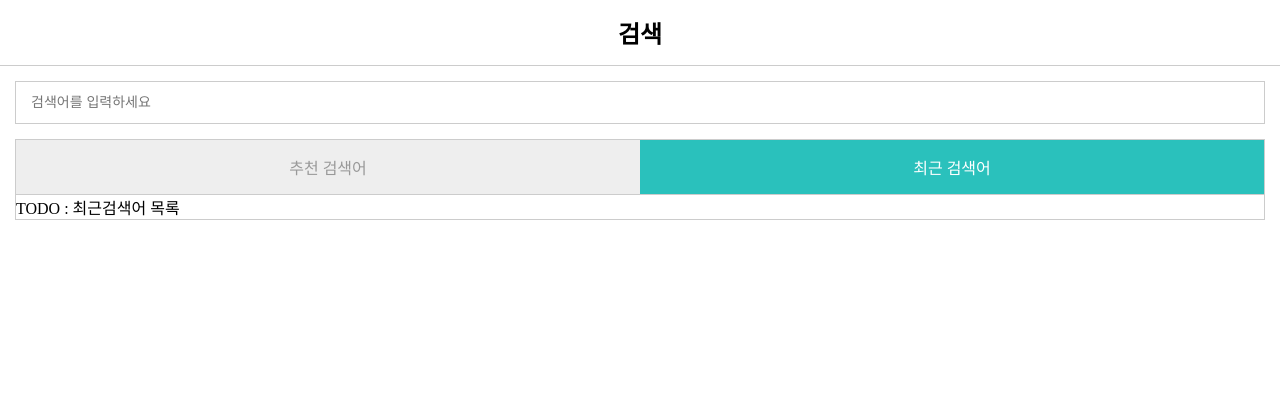
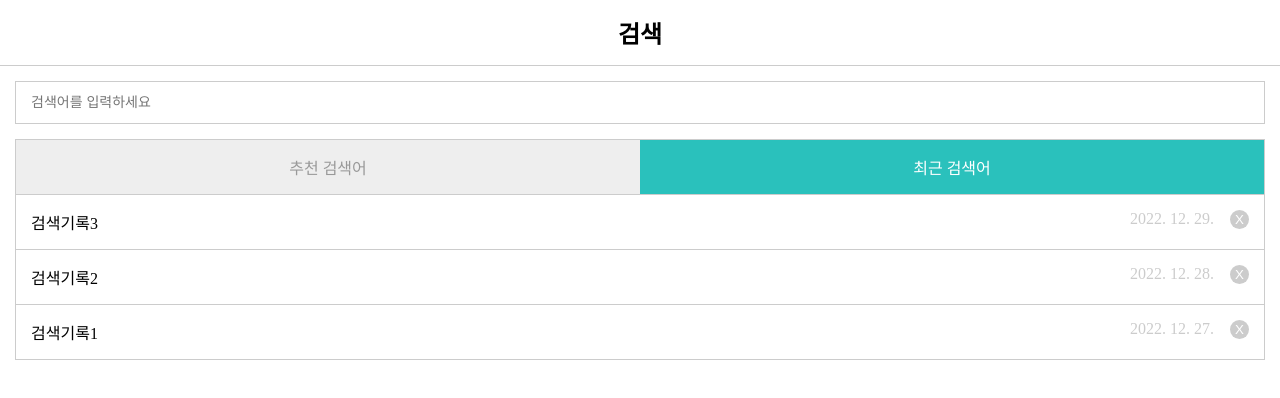
Before and after one commit to hitzza/react-lecture, a React app in the folder component/: page / in a window 1280 px wide. Both pictures are taken after a click on the item "최근 검색어". Shown: the top 398 px of the page. Built offline with nearby package versions, Linux system fonts and the light colour scheme.

Commit message:
add HistortList & events

```diff
--- a/component/src/App.js
+++ b/component/src/App.js
@@ -5,6 +5,7 @@
 import Tabs, { TabType } from './components/Tabs.js';
 import store from  './Store.js';
 import KeywordList from './components/KeywordList.js'
+import HistoryList from './components/HistoryList.js';
 
 export default class App extends React.Component{
     constructor(){
@@ -69,7 +70,7 @@
                             onChange = {(selectedTab) => {this.setState({selectedTab})}}
                             />
                             {selectedTab === TabType.KEYWORD && <KeywordList onClick ={(keyword)=>{this.search(keyword)}}/>}
-                            {selectedTab === TabType.HISTORY && <>TODO : 최근검색어 목록</>}
+                            {selectedTab === TabType.HISTORY && <HistoryList onClick = {(keyword) => {this.search(keyword)}}/>}
                             </>
                         )}
 
--- /dev/null
+++ b/component/src/components/HistoryList.js
@@ -0,0 +1,35 @@
+import React from "react";
+import List from "./List.js";
+import store from "../Store.js";
+import { formatRelativeDate } from "../helpers.js";
+
+export default class HistoryList extends List{
+    componentDidMount(){
+        this.fetch();
+    }
+    fetch(){
+        const data = store.getHistoryList();
+        this.setState({
+            data,
+        });
+    }
+    handleClickRemoveHistory(event, keyword){
+        event.stopPropagation();
+        store.removeHistory(keyword);
+        this.fetch();
+    }
+
+    renderItem(item, index){
+        return(
+            <>
+                <span>{item.keyword}</span>
+                <span className ='date'>{formatRelativeDate(item.date)}</span>
+                <button
+                className = 'btn-remove'
+                onClick ={(event) => {this.handleClickRemoveHistory(event,item.keyword)}}
+                ></button>
+            </>
+        );
+    }
+
+}
--- a/component/src/components/List.js
+++ b/component/src/components/List.js
@@ -13,13 +13,15 @@
     }
 
     render(){
+        const {onClick} = this.props;
+        const {data} = this.state;
         return(
             <ul className="list">
-                {this.state.data.map((item, index) => {
+                {data.map((item, index) => {
                     return (
                         <li
                         key={item.id}
-                        onClick = {()=> this.props.onClick(item.keyword)}
+                        onClick = {()=> onClick(item.keyword)}
                         >
                             {this.renderItem(item, index)}
                         </li>
```
